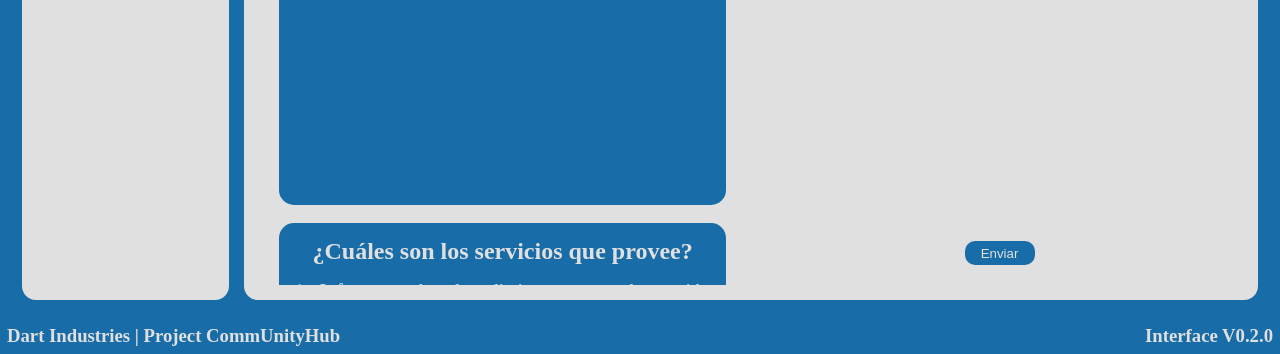
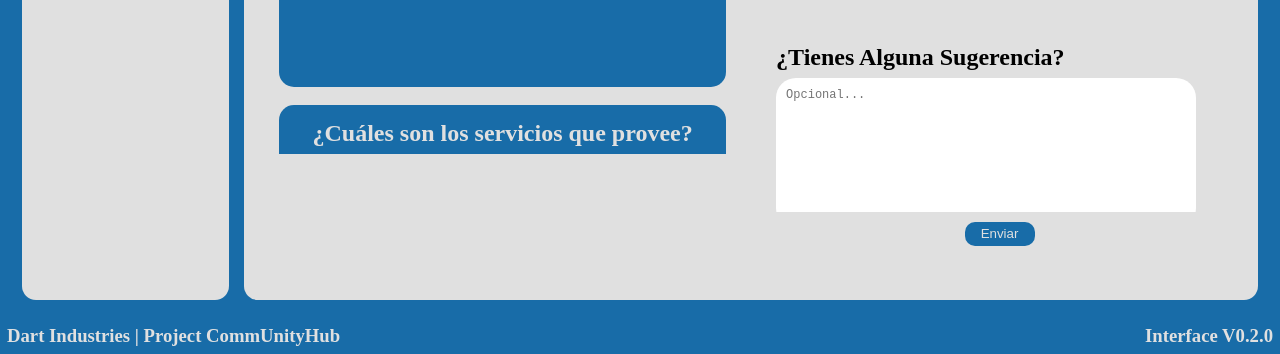
Before and after one commit to dart28/19deabril, a plain HTML site: page index.html in a window 1280 px wide. Shown: the part 446-800 px from the top of the page. Drawn offline with Linux system fonts and the light colour scheme.

Commit message:
Add files via upload

```diff
--- a/assets/css/Home.css
+++ b/assets/css/Home.css
@@ -79,7 +79,7 @@
     order: 1;
     padding: 20px;
     width: 50%;
-    height: 100%;
+    height: 510px;
     overflow: auto;
 }
 
@@ -123,7 +123,7 @@
     padding: 20px;
     gap: 10px;
     width: 50%;
-    height: 100%;
+    height: 97%;
 }
 
 .show-info__title {
@@ -146,8 +146,16 @@
     gap: 10px;
     width: 100%;
     height: 100%;
+    overflow: auto;
     gap: 50px;
 }
+
+    .show_info__message-group .text-area {
+        width: 94%;
+        height: 150px;
+        box-shadow: none;
+    }
+
     .show_info__message-group > div {
         display: flex;
         flex-direction: column;
@@ -322,6 +330,10 @@
         height: 80%;
     }
 
+    .show_info__message-group .text-area {
+        width: 100%;
+    }
+
 }
 
 
--- a/index.html
+++ b/index.html
@@ -109,6 +109,12 @@
                                         <label><input type="radio" name="test-3" value="No" required> No</label>
                                     </div>
                                 </div>
+                                <div>
+                                    <h2>¿Tienes Alguna Sugerencia?</h2>
+                                    <div>
+                                        <textarea class="text-area" name="test-4" placeholder="Opcional..."></textarea>
+                                    </div>
+                                </div>
                             </div>
 
                             <div class="show-info__input">
```
Also changed, not shown: Dashboard.html (+0 -4 lines).
